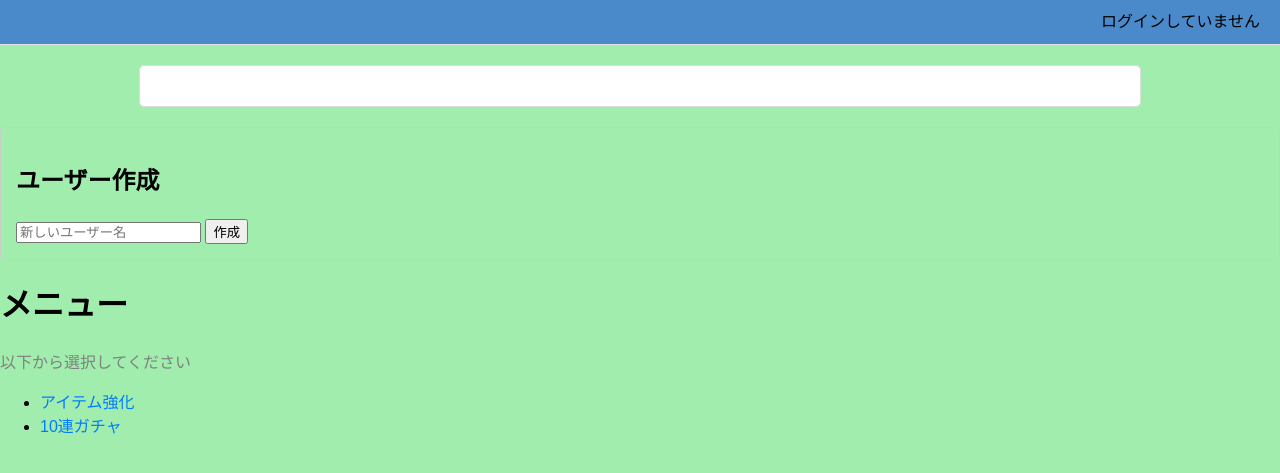
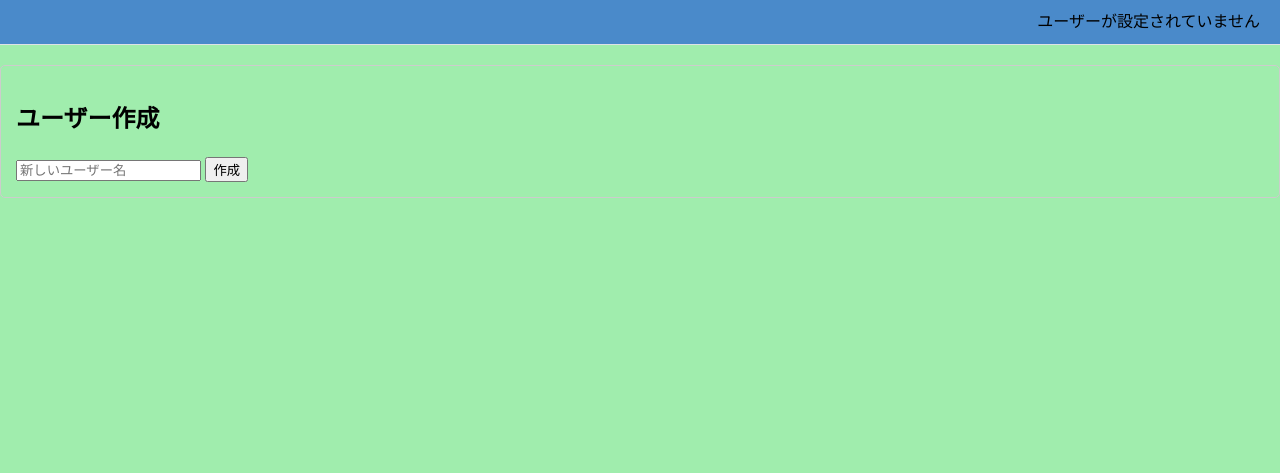
Before and after one commit to tarogituser/Docker_kouki, a PHP site: page /menu.php in a window 1280 px wide. Shown: the top 473 px of the page. Run offline with PHP 8.4, Linux system fonts and the light colour scheme.

Commit message:
ユーザーの登録など(※大幅に変更)

```diff
--- a/Docker/docker-mysql/htdocs/common.php
+++ b/Docker/docker-mysql/htdocs/common.php
@@ -1,4 +1,8 @@
 <?php
+if (session_status() === PHP_SESSION_NONE) {
+    session_start();
+}
+
 //共通データベース
 $host = 'mysql';
 // mysql接続用のユーザー
@@ -12,6 +16,8 @@ $pdo = new PDO(
     $password,
 );
 
+$pdo->setAttribute(PDO::ATTR_ERRMODE, PDO::ERRMODE_EXCEPTION);
+$pdo->setAttribute(PDO::ATTR_DEFAULT_FETCH_MODE, PDO::FETCH_ASSOC);
 //日本語対応
 $pdo->exec("set names utf8"); // UTF-8エンコーディングを設定
 ?>
--- a/Docker/docker-mysql/htdocs/forge_entrance.php
+++ b/Docker/docker-mysql/htdocs/forge_entrance.php
@@ -11,6 +11,9 @@ require 'common.php';
       echo "データベースエラー: " . $e->getMessage();
       exit();
     }
+
+$title = "アイテム強化画面";
+require_once 'header.php';
 ?>
 
 <!DOCTYPE html>
--- a/Docker/docker-mysql/htdocs/forge_result.php
+++ b/Docker/docker-mysql/htdocs/forge_result.php
@@ -1,5 +1,6 @@
 <?php
 require 'common.php';
+require_once 'header.php';
 
 $target_id = $_GET['target_item_id'];
 $base_id = $_GET['base_item_id'];
--- a/Docker/docker-mysql/htdocs/forge_select_material.php
+++ b/Docker/docker-mysql/htdocs/forge_select_material.php
@@ -14,6 +14,9 @@ require 'common.php';
       echo "データベースエラー: " . $e->getMessage();
       exit();
     }
+
+$title = "素材選択";
+require_once 'header.php';
 ?>
 
 <!DOCTYPE html>
@@ -40,6 +43,5 @@ require 'common.php';
         </li>
     <?php endforeach; ?>
   </ul>
-
 </body>
 </html>
--- a/Docker/docker-mysql/htdocs/gacha.html
+++ b/Docker/docker-mysql/htdocs/gacha.php
@@ -1,3 +1,9 @@
+<?php
+require 'common.php';
+$title = "10連ガチャ";
+require_once 'header.php';
+?>
+
 <!DOCTYPE html>
 <html lang="ja">
   <head>
--- a/Docker/docker-mysql/htdocs/gacha_result.php
+++ b/Docker/docker-mysql/htdocs/gacha_result.php
@@ -13,6 +13,9 @@ catch(PDOException $e)
     echo "データベースエラー: " . $e->getMessage();
     exit();
 }
+
+$title = "10連ガチャ結果";
+require_once 'header.php';
 
 #重み合計
 $totalWeight = array_sum(array_column($items, 'weight'));
--- a/Docker/docker-mysql/htdocs/header.php
+++ b/Docker/docker-mysql/htdocs/header.php
@@ -1,15 +1,12 @@
-<?php
-// header.php
-if (session_status() === PHP_SESSION_NONE) {
-    session_start();
-}
-?>
-
 <!DOCTYPE html>
 <html lang="ja">
 <head>
     <meta charset="UTF-8">
-    <title><?php echo isset($title) ? htmlspecialchars($title) . ' | ゲーム管理画面' : 'ゲーム管理画面'; ?></title>
+    <title><?php echo isset($title) ?
+    htmlspecialchars($title) :
+    'ゲーム管理画面'; ?>
+    </title>
+
     <style>
         body {
             font-family: Arial, sans-serif;
@@ -25,29 +22,19 @@ if (session_status() === PHP_SESSION_NONE) {
             border-bottom: 1px solid #dee2e6;
             margin-bottom: 20px;
         }
-        .container {
-            width: 90%;
-            max-width: 960px;
-            margin: 20px auto;
-            padding: 20px;
-            background-color: #fff;
-            border: 1px solid #ddd;
-            border-radius: 5px;
-        }
         a { color: #007bff; text-decoration: none; }
         a:hover { text-decoration: underline; }
     </style>
 </head>
+
 <body>
     <div class="header-info">
-        <?php if (isset($_SESSION['user_id'])): ?>
-            ログイン中: <strong><?php echo htmlspecialchars($_SESSION['user_name'], ENT_QUOTES, 'UTF-8'); ?></strong> (ID: <?php echo htmlspecialchars($_SESSION['user_id'], ENT_QUOTES, 'UTF-8'); ?>)
-            <a href="/menu.php" style="margin-left: 15px;">メニューへ戻る</a>
-            <form action="/select_user.php" method="post" style="display: inline; margin-left: 15px;">
-                <button type="submit" name="logout">ログアウト</button>
-            </form>
-        <?php else: ?>
-            ログインしていません</a>
-        <?php endif; ?>
-    </div>
-    <div class="container"></div>
+    <?php if (isset($_SESSION['user_name'])): ?>
+      ユーザー名：<?= htmlspecialchars($_SESSION['user_name'])?>
+      <form action="menu.php" method="post" style="display:inline;">
+        <button type="submit" name="delete_user">ユーザー削除</button>
+      </form>
+    <?php else: ?>
+      ユーザーが設定されていません
+    <?php endif; ?>
+  </div>
--- a/Docker/docker-mysql/htdocs/menu.php
+++ b/Docker/docker-mysql/htdocs/menu.php
@@ -1,51 +1,59 @@
 <?php
   require 'common.php';
 
-  $message = '';
+  $title = "メニュー画面";
+  $message = "";
 
-  // ユーザー作成フォームが送信された場合の処理
-  if ($_SERVER['REQUEST_METHOD'] === 'POST' && isset($_POST['create_user']) && !empty($_POST['user_name'])) {
-      $userName = $_POST['user_name'];
-      try
-      {
-        $stmt = $pdo->prepare("INSERT INTO users (user_name) VALUES (:user_name)");
-        $stmt->bindParam(':user_name', $userName, PDO::PARAM_STR);
-        $stmt->execute();
+  /* ユーザー作成 */
+if (isset($_POST['create_user'])) {
+    $user_name = trim($_POST['user_name']);
 
-        $message = "新しいユーザー「" . htmlspecialchars($userName) . "」を作成しました。";
+    if ($user_name !== "") {
+        $_SESSION['user_name'] = $user_name;
+        $message = "ユーザー「{$user_name}」を作成しました";
+    }
+}
 
-      } catch (PDOException $e)
-      {
-        $message = "エラー: " . $e->getMessage();
-      }
-  }
+/* ユーザー削除 */
+if (isset($_POST['delete_user'])) {
+    unset($_SESSION['user_name']);
+    $message = "ユーザーを削除しました";
+}
 
-  $title = "メニュー画面";
-  require_once 'header.php';
+require_once 'header.php';
 ?>
 
-<div style="border: 1px solid #ccc; padding: 15px; margin-bottom: 20px; border-radius: 5px;">
-    <h2>ユーザー作成</h2>
-    <?php if ($message): ?>
-        <p style="background-color: #f0f0f0; padding: 10px; border-left: 5px solid #007bff;"><?php echo $message; ?></p>
-    <?php endif; ?>
-    <form action="menu.php" method="post">
-        <input type="text" name="user_name" placeholder="新しいユーザー名" required>
-        <button type="submit" name="create_user">作成</button>
-    </form>
-</div>
-
-<?php if (true): ?>
+<?php if (isset($_SESSION['user_name'])): ?>
   <head>
     <meta charset="UTF-8">
   </head>
+
+  <?php if ($message): ?>
+        <p style="background-color: #f0f0f0; padding: 10px; border-left: 5px solid #007bff;"><?php echo $message; ?></p>
+  <?php endif; ?>
+
   <body>
     <h1>メニュー</h1>
     <p style="color: gray;">以下から選択してください</p>
     <ul>
       <li><a href="forge_entrance.php">アイテム強化</a></li>
-      <li><a href="gacha.html">10連ガチャ</a></li>
+      <li><a href="gacha.php">10連ガチャ</a></li>
     </ul>
+  </body>
 
-  </body>
+<?php else: ?>
+
+  <div style="border: 1px solid #ccc; padding: 15px; margin-bottom: 20px; border-radius: 5px;">
+    <h2>ユーザー作成</h2>
+
+    <?php if ($message): ?>
+        <p style="background-color: #f0f0f0; padding: 10px; border-left: 5px solid #007bff;"><?php echo $message; ?></p>
+    <?php endif; ?>
+
+    <form action="menu.php" method="post">
+        <input type="text" name="user_name" placeholder="新しいユーザー名" required>
+        <button type="submit" name="create_user">作成</button>
+    </form>
+  </div>
+
 <?php endif; ?>
```
Also changed, not shown: Docker/docker-mysql/htdocs/forge_select.php (+9 -1 lines).
